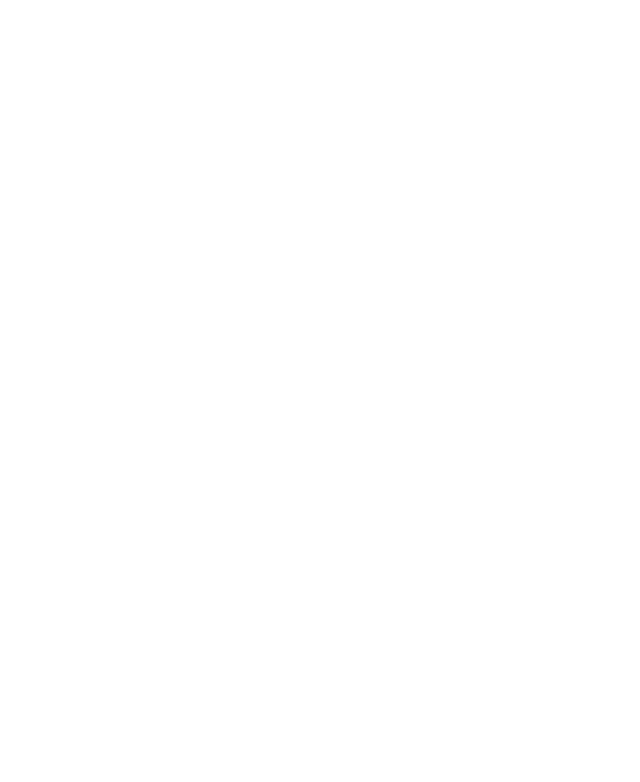
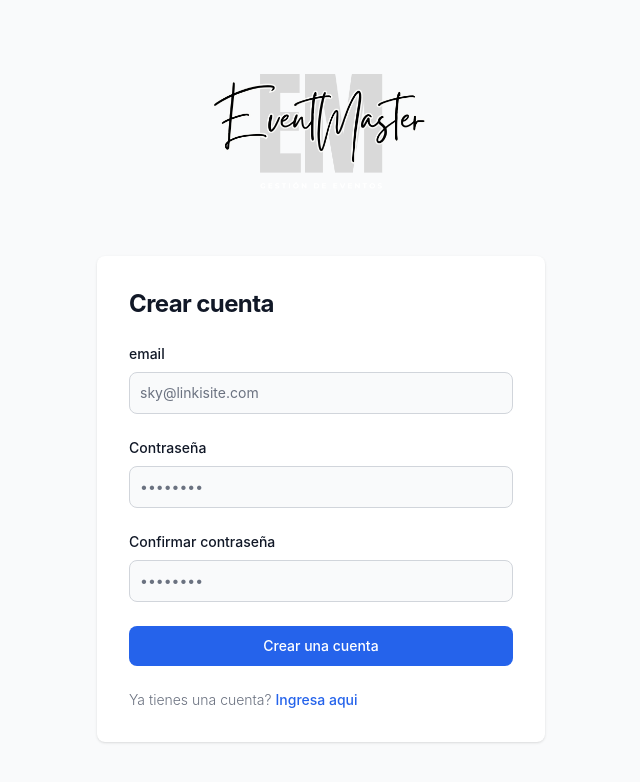
Before and after one commit to jesusayala9/Proyecto-EventMaster, an Angular app: page /register in a window 1280 px wide. Before the commit this address led to /. Shown: the top 782 px of the page, without its empty margins (319-959 px from the left). Built offline with nearby package versions, Linux system fonts and the light colour scheme.

Commit message:
fix: archivo de rutas

```diff
--- a/src/app/domains/auth/components/login/login.component.html
+++ b/src/app/domains/auth/components/login/login.component.html
@@ -47,7 +47,7 @@
           </div>
           <div class="flex items-center justify-between">
             <div class="flex items-start">
-              <div class="flex items-center h-5">
+              <!-- <div class="flex items-center h-5">
                 <input
                   id="remember"
                   aria-describedby="remember"
@@ -55,12 +55,12 @@
                   class="w-4 h-4 border border-gray-300 rounded bg-gray-50 focus:ring-3 focus:ring-primary-300 dark:bg-gray-700 dark:border-gray-600 dark:focus:ring-primary-600 dark:ring-offset-gray-800"
                   required=""
                 />
-              </div>
-              <div class="ml-3 text-sm">
+              </div> -->
+              <!-- <div class="ml-3 text-sm">
                 <label for="remember" class="text-gray-500 dark:text-gray-300"
                   >Recordar</label
                 >
-              </div>
+              </div> -->
             </div>
             <a href="#"
               class="text-sm font-medium text-primary-600 hover:underline dark:text-primary-500"
--- a/src/app/domains/auth/components/register/register.component.html
+++ b/src/app/domains/auth/components/register/register.component.html
@@ -60,7 +60,7 @@
               required=""
             />
           </div>
-          <div class="flex items-start">
+          <!-- <div class="flex items-start">
             <div class="flex items-center h-5">
               <input
                 id="terms"
@@ -82,7 +82,7 @@
                 ></label
               >
             </div>
-          </div>
+          </div> -->
           <button
             type="submit"
             class="w-full text-white bg-primary-600 hover:bg-primary-700 focus:ring-4 focus:outline-none focus:ring-primary-300 font-medium rounded-lg text-sm px-5 py-2.5 text-center dark:bg-primary-600 dark:hover:bg-primary-700 dark:focus:ring-primary-800"
@@ -92,7 +92,7 @@
           <p class="text-sm font-light text-gray-500 dark:text-gray-400">
             Ya tienes una cuenta?
             <a
-            routerLink="/"
+            routerLink="/login"
               class="font-medium text-primary-600 hover:underline dark:text-primary-500"
               >Ingresa aqui</a
             >
--- a/src/app/domains/events/components/event-form/event-form.component.ts
+++ b/src/app/domains/events/components/event-form/event-form.component.ts
@@ -4,7 +4,7 @@
 @Component({
   selector: 'app-event-form',
   standalone: true,
-  imports: [RouterLink ],
+  imports: [ RouterLink ],
   templateUrl: './event-form.component.html',
   styleUrl: './event-form.component.css'
 })
```
Also changed, not shown: src/app/app.routes.ts (+5 -3 lines).
